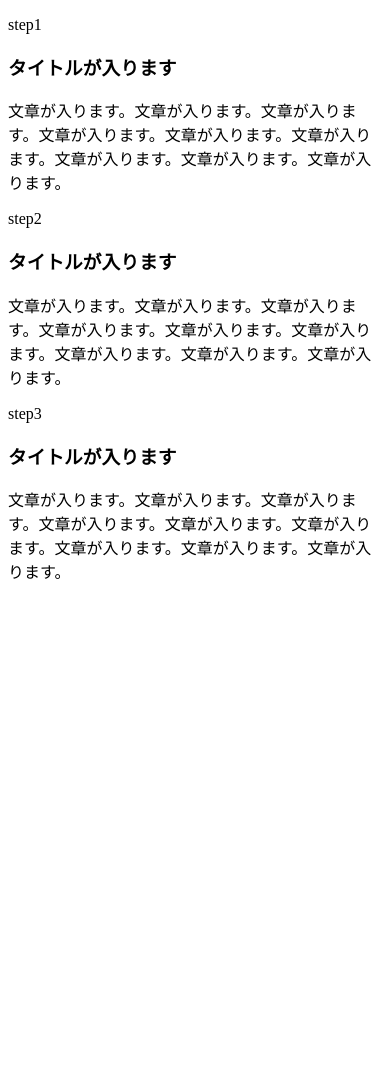
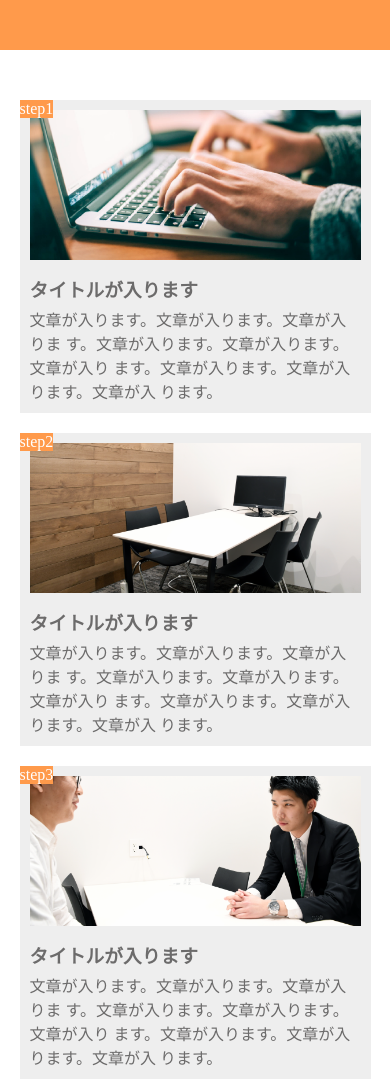
Before and after one commit to Ken-Ogasahara/Task1, a plain HTML site: page index.html in a window 390 px wide. Shown: the top 1079 px of the page. Before the commit the page ends 844 px from the top, so only its background shows below. Drawn offline with Linux system fonts and the light colour scheme.

Commit message:
[Finish]Task1

```diff
--- a/index.html
+++ b/index.html
@@ -2,9 +2,10 @@
 <html lang="ja">
   <head>
     <meta charset="UTF-8" />
+    <meta name="viewport" content="width=device-width,initial-scale=1.0">
 
-    <link rel="stylesheet" href="1-9-2.css" />
-    <title>サイトを仕上げよう</title>
+    <link rel="stylesheet" href="style.css">
+    <title>レスポンシブ対応させよう</title>
   </head>
 
   <body>
--- a/style.css
+++ b/style.css
@@ -47,19 +47,19 @@ main {
 }
 
 .image1 {
-  background-image: url(../img/flow01.png);
+  background-image: url(flow01.png);
   background-position: bottom;
   background-size: cover;
 }
 
 .image2 {
-  background-image: url(../img/flow02.png);
+  background-image: url(flow02.png);
   background-position: bottom;
   background-size: cover;
 }
 
 .image3 {
-  background-image: url(../img/flow03.png);
+  background-image: url(flow03.png);
   background-position: bottom;
   background-size: cover;
 }
@@ -71,3 +71,28 @@ h3 {
 footer {
   background-color: #AAAAAA;
 }
+
+@media screen and (max-width:425px) {
+
+  main {
+    width: 90%;
+    margin: 50px auto;
+    display: block;
+  }
+
+  .box {
+    width: 100%;
+    padding: 10px;
+    margin-bottom: 20px;
+    background-color: #EEEEEE;
+    position: relative;
+  }
+
+  .image {
+    width: 100%;
+    height: 150px;
+    /*background-color: yellow;*/
+  }
+
+
+}
```
